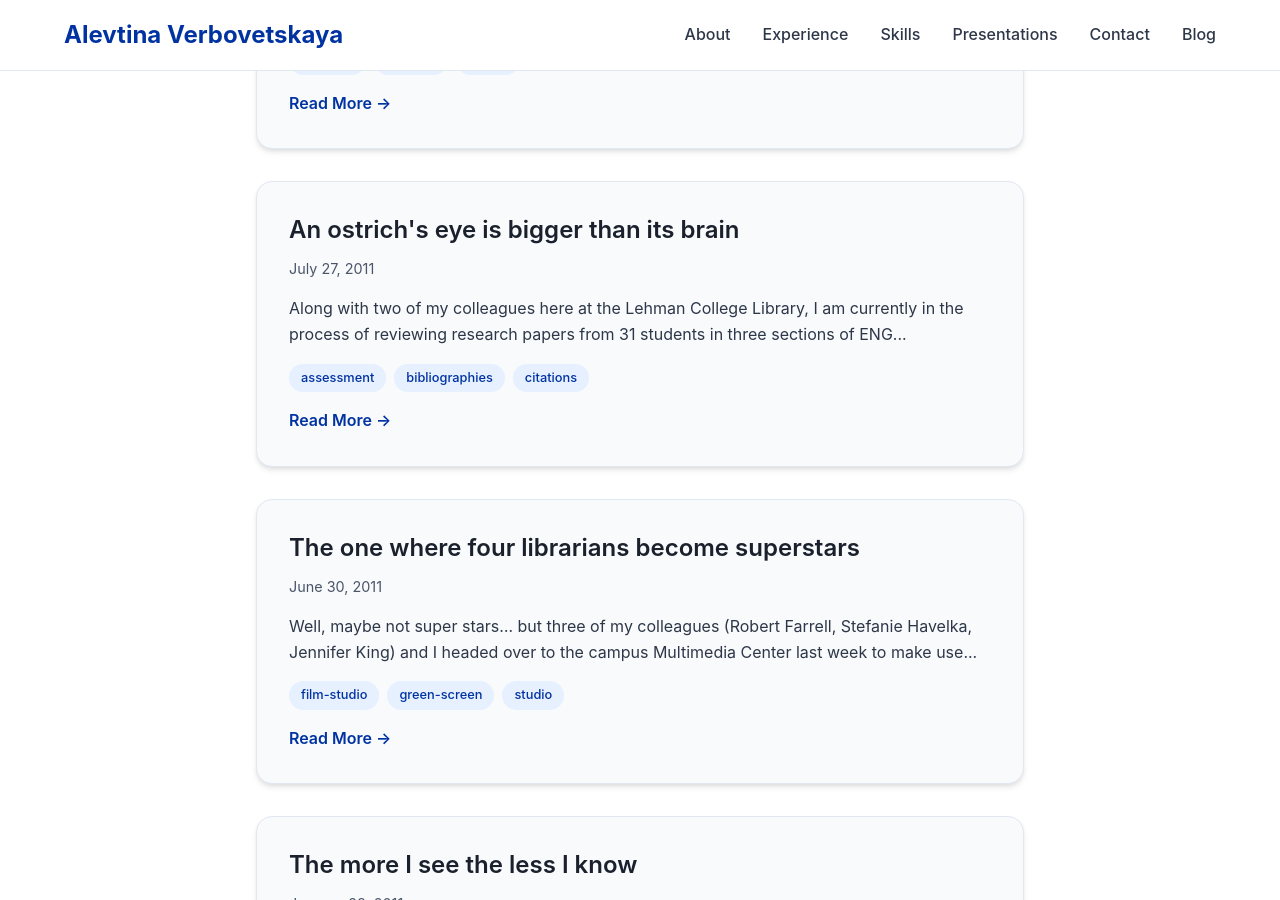
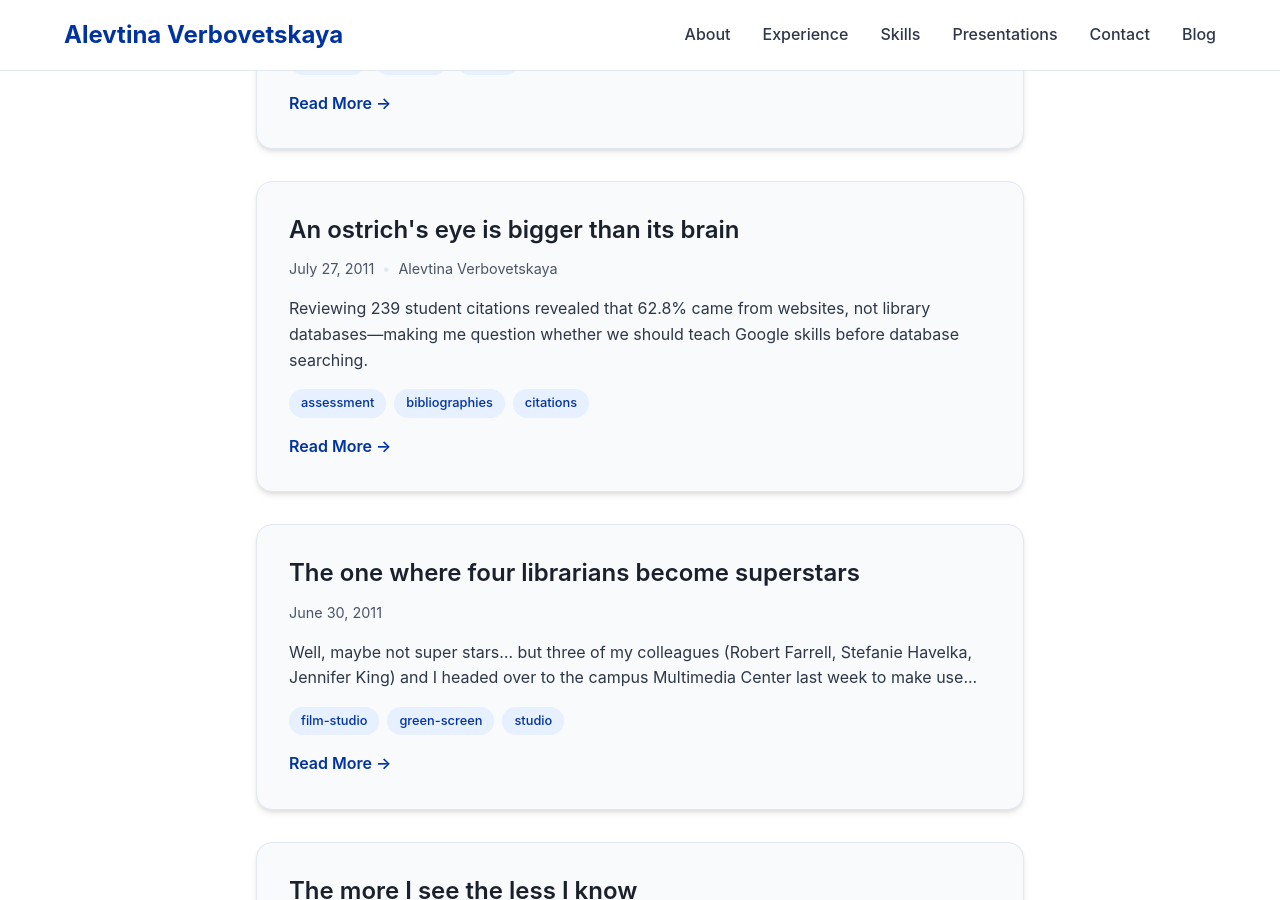
Before and after one commit to alevtina/alevtina.github.io, a Jekyll site: the page built from blog.md, in a window 1280 px wide and 900 px high, scrolled down 2858 px. Built offline with Jekyll 4.4.1, drawn with Linux system fonts in a browser that asks for light colours; some web fonts are replaced.

Commit message:
Added excerpt to old blog post

```diff
--- a/_posts/2011-07-27-an-ostrichs-eye-is-bigger-than-its-brain.md
+++ b/_posts/2011-07-27-an-ostrichs-eye-is-bigger-than-its-brain.md
@@ -2,6 +2,8 @@
 layout: post
 title: "An ostrich's eye is bigger than its brain"
 date: "2011-07-27"
+author: "Alevtina Verbovetskaya"
+excerpt: "Reviewing 239 student citations revealed that 62.8% came from websites, not library databases—making me question whether we should teach Google skills before database searching."
 categories:
   - "instruction"
 tags:
```
